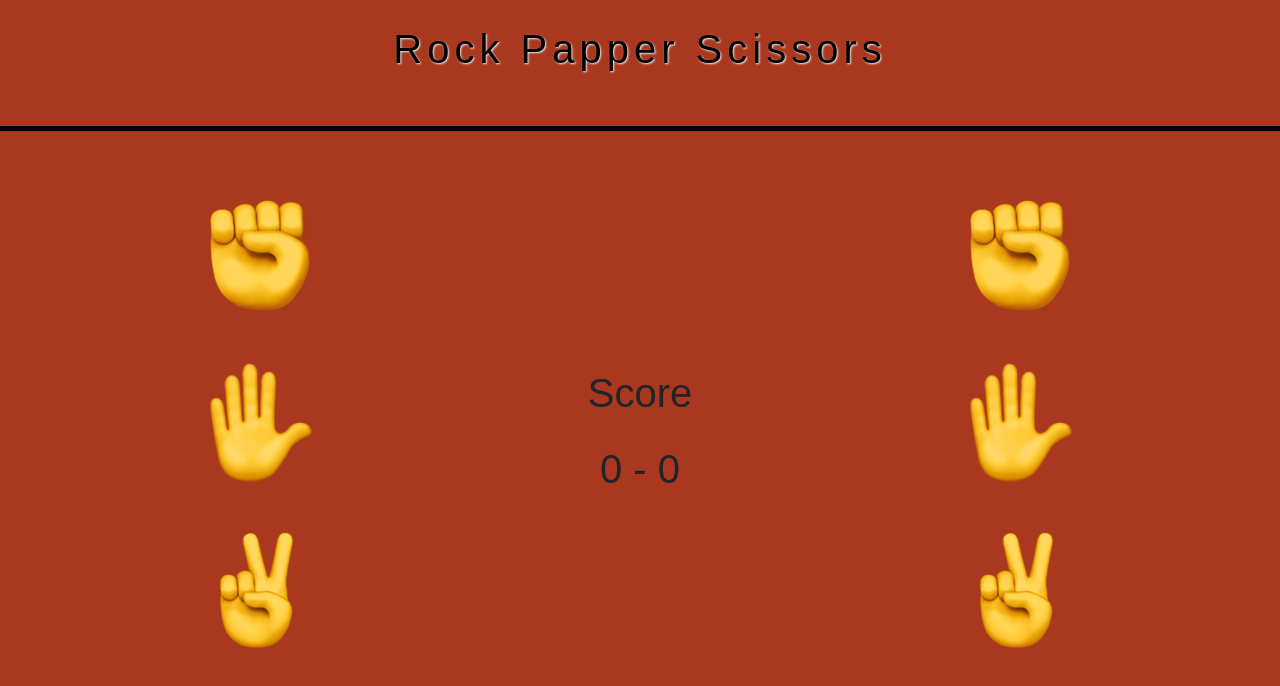
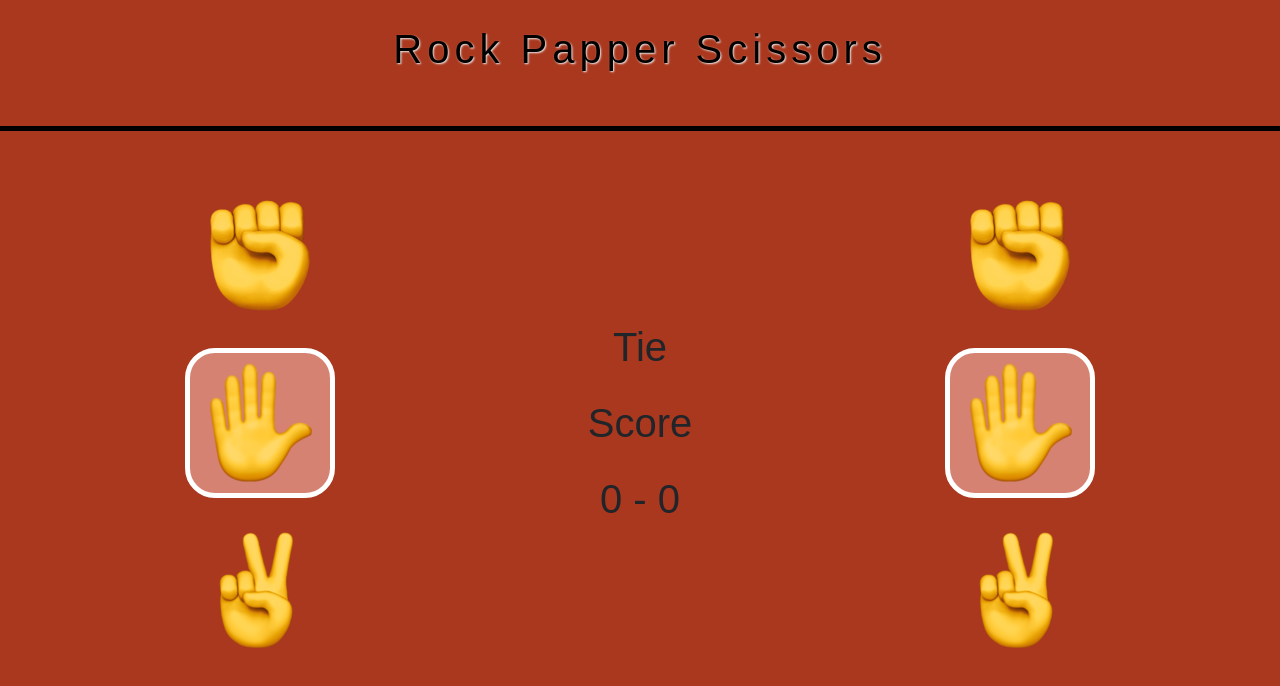
Before and after one commit to MCampos23/Rock-Paper-Scissors-ES, a plain HTML site: page index.html in a window 1280 px wide. Both pictures are taken after a click on the element 260 px from the left and 423 px from the top of the page. Drawn offline with nearby package versions, Linux system fonts and the light colour scheme; a web font is replaced by a local one.

Commit message:
fisrt refactor and effect pc play changes

```diff
--- a/index.html
+++ b/index.html
@@ -20,9 +20,9 @@
     <div class="container pt-3 mt-4">
         <div class="row text-center">
             <div class="d-flex flex-column mb-3 col-md-4" id="player-column">
-                <div class="p-4"><img src="img/rock.png" alt="rock"/></div>
-                <div class="p-4"><img src="img/paper.png" alt="papper"/></div>
-                <div class="p-4"><img src="img/scissors.png" alt="scissors"/></div>
+                <div class="p-4"><img src="img/rock.png" alt="rock" class="player-img"/></div>
+                <div class="p-4"><img src="img/paper.png" alt="papper" class="player-img"/></div>
+                <div class="p-4"><img src="img/scissors.png" alt="scissors" class="player-img"/></div>
             </div>
             <div class="d-flex flex-column justify-content-center mb-3 col-md-4" id="score-column">
                 <div class="p-2">
@@ -32,9 +32,9 @@
                 </div>
             </div>
             <div class="d-flex flex-column mb-3 col-md-4" id="pc-column">
-                <div class="p-4"><img src="img/rock.png" alt="rock"/></div>
-                <div class="p-4"><img src="img/paper.png" alt="papper"/></div>
-                <div class="p-4"><img src="img/scissors.png" alt="scissors"/></div>
+                <div class="p-4"><img src="img/rock.png" alt="rock" class="pc-img"/></div>
+                <div class="p-4"><img src="img/paper.png" alt="papper" class="pc-img"/></div>
+                <div class="p-4"><img src="img/scissors.png" alt="scissors" class="pc-img"/></div>
             </div>
         </div>
     </div>
--- a/script.js
+++ b/script.js
@@ -1,45 +1,53 @@
-let player
-let pc = "scissors"
-
-
 let playerColumn = document.querySelector('#player-column')
-let pcColumn = document.querySelector('#pc-column')
-let playerScore = document.querySelector('#player-score')
-let pcScore = document.querySelector('#pc-score')
-let resultMessage = document.querySelector('#result-message')
+let pcImg=Array.from(document.querySelectorAll('.pc-img'))
 let playerPoints = 0
 let pcPoints = 0
-
-//Jugador hace click en su jugada el marco de la columna de pc se mueve durante dos segundos y acaba en la img que el pc ha seleccionado
+let player
+let pc
+let finished = true
 
 playerColumn.onclick = (e) => {
-    player = e.target.alt
-    //pcPlay()
-    clearBorder()
-    pcPlayEffect()
-    //compareResult()
+
+    if(finished===true){
+        finished = false
+        clearBorder()
+        pcPlay()
+        e.target.classList.add('pcPlay')
+        pcPlayEffect()
+        player = e.target.alt
+        setTimeout(() => {
+            finished = true
+            compareResult()
+        }, 2400);
+    }
+}
+
+function disableButtons (){
+    playerColumn.onclick={}
 }
 
 function pcPlay() {
     num = Math.ceil(Math.random() * 3)
     if (num == 1)
-        pc = "rock"
+    pc = "rock"
     else if (num == 2)
-        pc = "papper"
+    pc = "papper"
     else
-        pc = "scissors"
+    pc = "scissors"
     return pc
 }
 
 function compareResult() {
     if (pc == player)
-        showResultMessage("Tie")
+    showResultMessage("Tie")
     else if ((player == "rock" && pc == "papper") || (player == "papper" && pc == "scissors") || (player == "scissors" && pc == "rock")) {
+        let pcScore = document.querySelector('#pc-score')
         pcPoints++
         pcScore.innerHTML = pcPoints
         showResultMessage("You lose...")
     }
     else {
+        let playerScore = document.querySelector('#player-score')
         playerPoints++
         playerScore.innerHTML = playerPoints
         showResultMessage("You win!")
@@ -47,8 +55,9 @@ function compareResult() {
 }
 
 function showResultMessage(message) {
+    let resultMessage = document.querySelector('#result-message')
     resultMessage.innerHTML = message
-    setTimeout(() => { resultMessage.innerHTML = ""; }, 1000)
+    setTimeout(() => { resultMessage.innerHTML = ""; }, 2000)
 }
 
 
@@ -69,32 +78,36 @@ function pcPlayEffect() {
             }
         }
         startEffect();
-    }, 600);
+    }, 450);
 }
 
 function startEffect() {
     addRemoveBorder(0)
     setTimeout(() => {
         addRemoveBorder(1)
-    }, 200);
+    }, 150);
     setTimeout(() => {
         addRemoveBorder(2)
-    }, 400);
+    }, 300);
 }
 
 function addRemoveBorder(img) {
-    pcColumn.children[img].children[0].classList.toggle("pcPlay")
-    setTimeout(function () { pcColumn.children[img].children[0].classList.toggle("pcPlay") }, 200);
+    pcImg[img].classList.toggle("pcPlay")
+    setTimeout(function () { pcImg[img].classList.toggle("pcPlay") }, 150);
 }
 
 function stayOn(img) {
-    setTimeout(function () { pcColumn.children[img].children[0].classList.add("pcPlay") }, 600);
+    setTimeout(function () { pcImg[img].classList.add("pcPlay") }, 450);
 }
 
 function clearBorder() {
-    pcColumn.children[0].children[0].classList.remove("pcPlay")
-    pcColumn.children[1].children[0].classList.remove("pcPlay")
-    pcColumn.children[2].children[0].classList.remove("pcPlay")
+    pcImg[0].classList.remove("pcPlay")
+    pcImg[1].classList.remove("pcPlay")
+    pcImg[2].classList.remove("pcPlay")
+
+    playerColumn.children[0].children[0].classList.remove("pcPlay")
+    playerColumn.children[1].children[0].classList.remove("pcPlay")
+    playerColumn.children[2].children[0].classList.remove("pcPlay")
 }
 
 function stopEffect() {
--- a/style.css
+++ b/style.css
@@ -35,6 +35,7 @@ body {
 .pcPlay{
   border:  5px solid white;
   border-radius: 20%;
+  margin: -15px 0;
   padding: 10px;
   width: 150px;
   background-color: rgba(255, 203, 194, 0.51);
```
